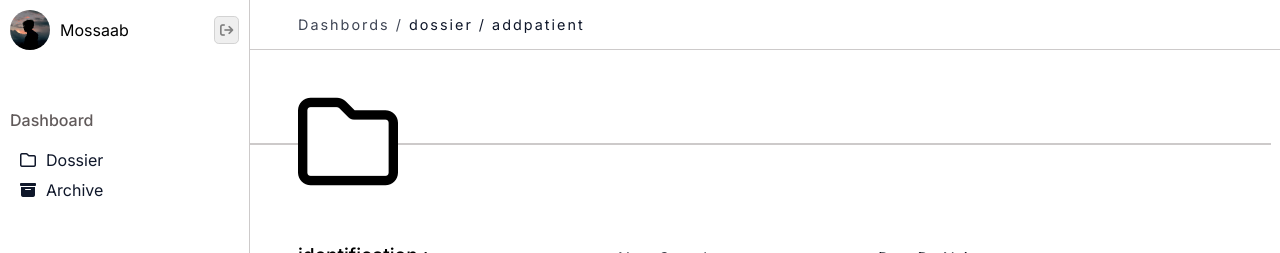
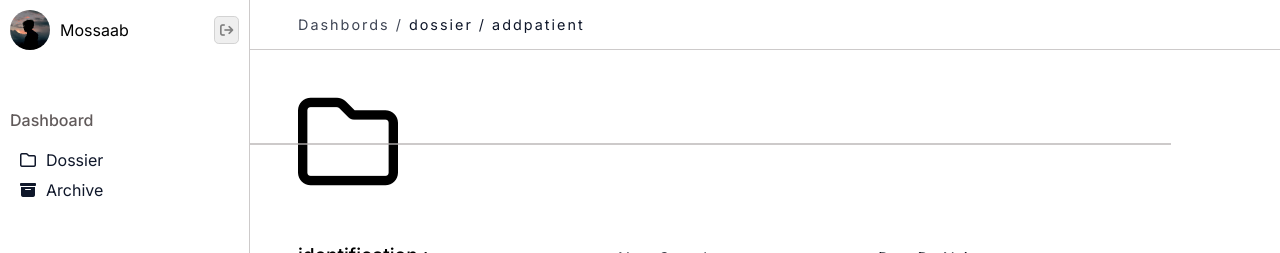
Before and after one commit to black-purple/bcskills-competition-remake, a React (Create React App) app in the folder frontend/: page /dossier/addpatient in a window 1280 px wide. Shown: the top 253 px of the page. Built offline with nearby package versions, Linux system fonts and the light colour scheme.

Commit message:
fixed style error

```diff
--- a/frontend/src/pages/AddPatient.jsx
+++ b/frontend/src/pages/AddPatient.jsx
@@ -161,7 +161,7 @@ const HeaderIcon = styled.div`
         width:150%;
         background:rgba(182, 178, 178, 0.685);
         top:50%;
-        letf:0;
+        left:0;
         position:absolute;
     }
     &:before{
@@ -170,7 +170,7 @@ const HeaderIcon = styled.div`
         width:48px;
         background:rgba(182, 178, 178, 0.685);
         top:50%;
-        letf:0;
+        left:0;
         position:absolute;
         transform: translateX(-100%)
     }
```
